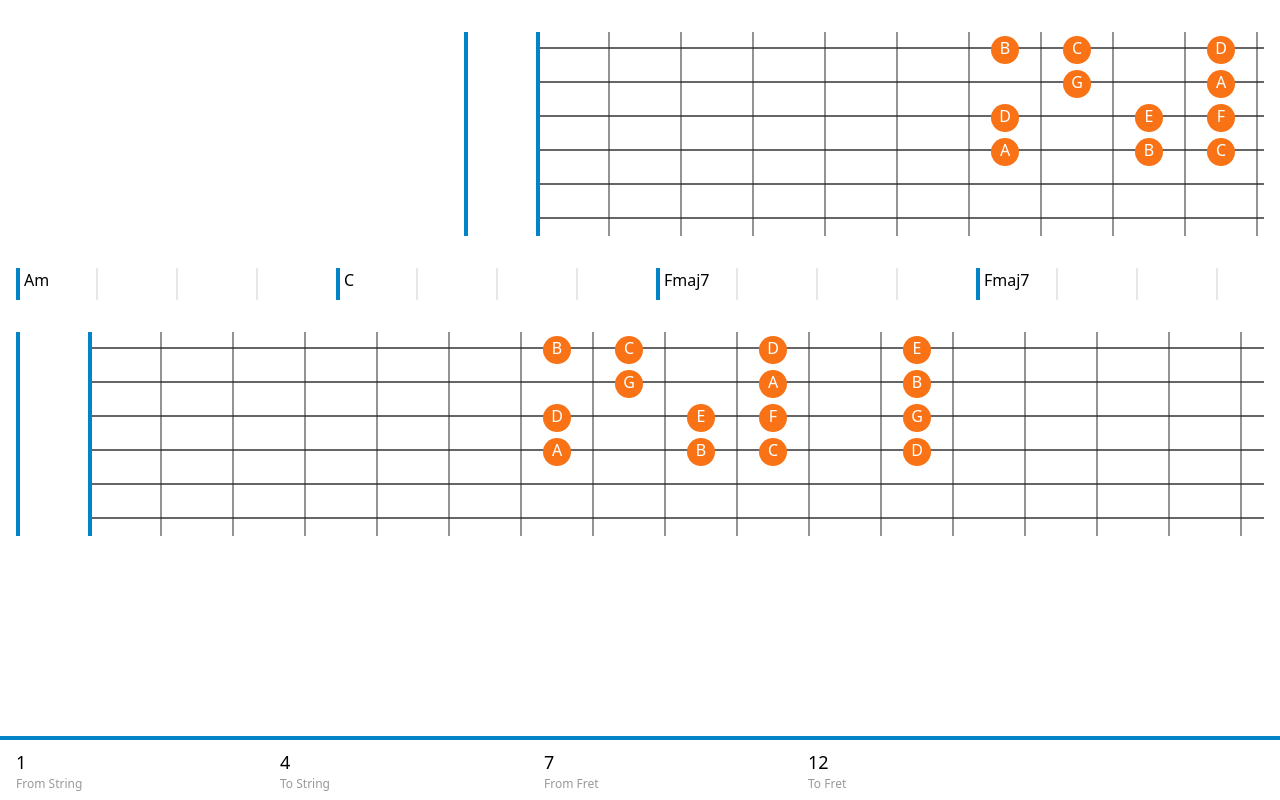
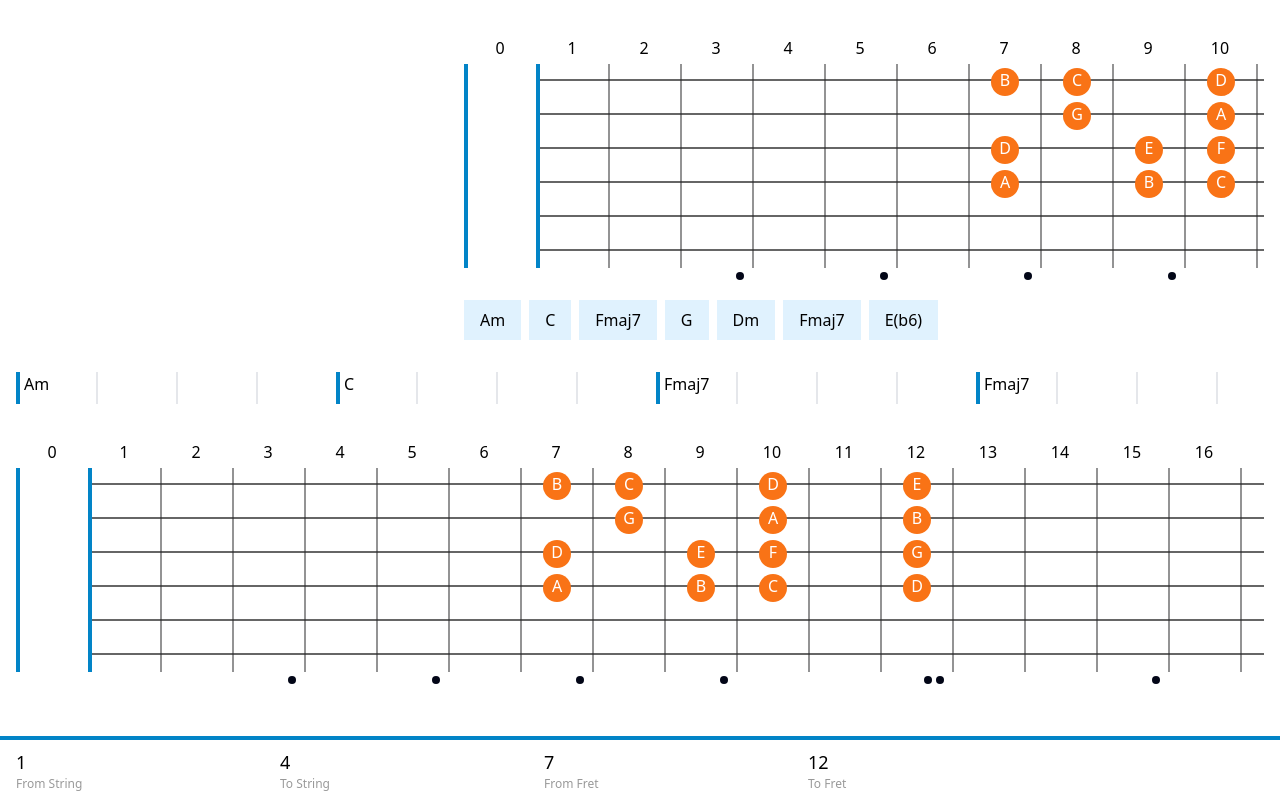
Before and after one commit to peterstarr08/fifth-guitar, a Next.js app: page /improviser in a window 1280 px wide. Built offline with nearby package versions, Linux system fonts and the light colour scheme.

Commit message:
added label and reference

```diff
--- /dev/null
+++ b/components/CustomRadioButton.js
@@ -0,0 +1,31 @@
+import { useState } from "react";
+
+function CustomButton({children,ID,isSelected, clickHandler}){
+    if(isSelected){
+        return (<div id={ID} onClick={clickHandler} className="text-white bg-sky-700 py-2 px-4 hover:cursor-pointer">{children}</div>);
+    }
+    return (<div id={ID} onClick={clickHandler} className="bg-sky-100 py-2 px-4 hover:cursor-pointer">{children}</div>)
+}
+
+export default function CustomRadioButton({ data, defaultValueID = -1, stateSetter = null }) {
+    const [currentState, setCurrentState] = useState(defaultValueID);
+    function handleClick(e){
+        let val = e.target.id;
+        if(val==currentState){
+            val = -1;
+        }
+        if(stateSetter!=null){
+            stateSetter(val);
+        }
+        setCurrentState(val);
+    }
+    return (
+        <>
+            <div className="flex flex-row gap-2 justify-start left-0 top-0">
+                {
+                    data.map((value)=><CustomButton key={value.id} ID={value.id} clickHandler={handleClick} isSelected={value.id==currentState}>{value.value}</CustomButton>)
+                }
+            </div>
+        </>
+    );
+}
--- a/components/Fretboard.js
+++ b/components/Fretboard.js
@@ -4,11 +4,11 @@ import { useRef } from "react";
 import { CHORD_FORMULA } from "@/data/constants";
 import ChordNote from "./Notes/ChordNote";
 
-function generateNote(note, isOpenFret = false, showEmpty=false, key) {
-    if(showEmpty){
+function generateNote(note, isOpenFret = false, showEmpty = false, key) {
+    if (showEmpty) {
         return <EmptyNote key={key} isOpenFret={isOpenFret}></EmptyNote>
     }
-    if(note["chordToneIndex"]){
+    if (note["chordToneIndex"]) {
         return <ChordNote key={key} isOpenFret={isOpenFret}>{note.name}</ChordNote>
     }
     if (note["isScaleTone"]) {
@@ -28,7 +28,7 @@ function generateNote(note, isOpenFret = false, showEmpty=false, key) {
     range: intArray(default whole scale) => The range of fretboard notes to be shown. In order, Highest String, Lowest String, Lowest Fret, Highest Fret
 
 */
-export default function Fretboard({ keyToShow, scaleToShow, chordToShow = null, chordNotesIncluded = [true, true, true, true, true], range=[0,5,0,25]}) {
+export default function Fretboard({ keyToShow, scaleToShow, chordToShow = null, chordNotesIncluded = [true, true, true, true, true], range = [0, 5, 0, 25] }) {
 
 
     const notesSharp = useRef(["A", "A#", "B", "C", "C#", "D", "D#", "E", "F", "F#", "G", "G#"]);
@@ -76,9 +76,9 @@ export default function Fretboard({ keyToShow, scaleToShow, chordToShow = null,
     var _chordsFormula = null; //null because chordToShow could be a null value
     const chord = [];
     if (chordToShow != null) {//checks if it's not null
-        let _chordKey = chordToShow.slice(0,1);
-        _chordsFormula =CHORD_FORMULA[chordToShow.slice(1)];
-        for (let i = 0; i < _chordsFormula.length; i++){//loops over chord formula
+        let _chordKey = chordToShow.slice(0, 1);
+        _chordsFormula = CHORD_FORMULA[chordToShow.slice(1)];
+        for (let i = 0; i < _chordsFormula.length; i++) {//loops over chord formula
             if (chordNotesIncluded[i]) {    //only include if the chordNotesIncluded array contains true for that particular note.
                 chord.push(noteIncrementer(_chordKey, _chordsFormula[i]));  //increment the key by chord formula and push it into chord notes array.
             }
@@ -103,7 +103,7 @@ export default function Fretboard({ keyToShow, scaleToShow, chordToShow = null,
                     {   //self explanatory
                         "name": openNote,
                         "octave": openOctave,
-                        "chordToneIndex": chord.indexOf(openNote)>=0,
+                        "chordToneIndex": chord.indexOf(openNote) >= 0,
                         "isScaleTone": scale.indexOf(openNote) >= 0,
                     }
                 );
@@ -118,7 +118,7 @@ export default function Fretboard({ keyToShow, scaleToShow, chordToShow = null,
                 {   //self exaplanatory
                     "name": nextNote,
                     "octave": openOctave,
-                    "chordToneIndex": chord.indexOf(nextNote)>=0,
+                    "chordToneIndex": chord.indexOf(nextNote) >= 0,
                     "isScaleTone": scale.indexOf(nextNote) >= 0,
 
                 }
@@ -138,15 +138,15 @@ export default function Fretboard({ keyToShow, scaleToShow, chordToShow = null,
         const perStringPlaceHolder = []; //div holder for each frets
         for (let j = 0; j < matrix[i].length; j++) {
             if (j == 0) {//use openNotePlaceHolder
-                openNotesPlaceholder.push(generateNote(matrix[i][j], true, ((i<range[0]||i>range[1]||j<range[2]||j>range[3])?true:false), "n"+i+j));
+                openNotesPlaceholder.push(generateNote(matrix[i][j], true, ((i < range[0] || i > range[1] || j < range[2] || j > range[3]) ? true : false), "n" + i + j));
                 continue;
             }
             //Use perStringPlaceholder
             if (j == 1) {
-                perStringPlaceHolder.push(generateNote(matrix[i][j], true, ((i<range[0]||i>range[1]||j<range[2]||j>range[3])?true:false), "n"+i+j));
+                perStringPlaceHolder.push(generateNote(matrix[i][j], true, ((i < range[0] || i > range[1] || j < range[2] || j > range[3]) ? true : false), "n" + i + j));
                 continue;
             }
-            perStringPlaceHolder.push(generateNote(matrix[i][j], false,((i<range[0]||i>range[1]||j<range[2]||j>range[3])?true:false), "n"+i+j));
+            perStringPlaceHolder.push(generateNote(matrix[i][j], false, ((i < range[0] || i > range[1] || j < range[2] || j > range[3]) ? true : false), "n" + i + j));
         }
         fretNotesPlaceholder.push( //div holder for each string
             <div className="relative">
@@ -155,7 +155,16 @@ export default function Fretboard({ keyToShow, scaleToShow, chordToShow = null,
         );
     }
 
+    const label = [];
+    for (let i = 0; i <= 24; i++) {
+        label.push(i);
+    }
     return (
+        <>
+            <main className="flex flex-col justify-start">
+                <section className="flex flex-row self-baseline">
+                    {label.map((label, index) => <div key={index} className="w-[72px] h-fit py-1 text-center">{label}</div>)}
+                </section>
                 <section className="flex flex-row justify-start">
                     <div className="flex flex-col">
                         {openNotesPlaceholder}
@@ -164,6 +173,29 @@ export default function Fretboard({ keyToShow, scaleToShow, chordToShow = null,
                         {fretNotesPlaceholder}
                     </div>
                 </section>
+                <section className="flex flex-row self-baseline">
+                    {label.map((label,index) => {
+                        if (label == 3 || label == 5 || label == 7 || label == 9 || label == 15 || label == 17 || label == 19 || label == 21) {
+                            return (
+                                <div key={index} className="w-[72px] h-fit py-1 flex flex-row justify-end pr-2">
+                                    <div className="w-2 h-2 rounded-full bg-slate-950"></div>
+                                </div>
+                            );
+                        }
+                        else if (label == 12 || label == 24) {
+                            return (
+                                <div key={index} className="w-[72px] h-fit py-1 flex flex-row gap-1 justify-end pr-2">
+                                <div className="w-2 h-2 rounded-full bg-slate-950"></div>
+                                <div className="w-2 h-2 rounded-full bg-slate-950"></div>
+                                </div>
+                            );
+                        }
+
+                        return (<div key={index} className="w-[72px] h-fit py-1 text-center"></div>);
+                    })}
+                </section>
+            </main>
+        </>
     );
 
 }
--- a/components/Improviser/Beat.js
+++ b/components/Improviser/Beat.js
@@ -1,17 +1,17 @@
 function generateNote(id, chord, highlighted, accented, clickHandler){
     if(highlighted){
         if(accented){
-            return <div  id={"ab"} className=" z-20 border-l-4 border-l-sky-600 bg-slate-200 w-20 h-8 pl-1 hover:bg-slate-300" onClick={clickHandler}>{chord}</div>
+            return <div  id={"ab"} className="  border-l-4 border-l-sky-600 bg-slate-200 w-20 h-8 pl-1 hover:bg-slate-300" onClick={clickHandler}>{chord}</div>
         }
 
-        return <div id={"ab"} className=" z-20 border-l-2 border-b-neutral-400 bg-slate-200 w-20 h-8 pl-1 hover:bg-slate-300" onClick={clickHandler}>{chord}</div>
+        return <div id={"ab"} className="border-l-2 border-b-neutral-400 bg-slate-200 w-20 h-8 pl-1 hover:bg-slate-300" onClick={clickHandler}>{chord}</div>
     }
 
     if(accented){
-        return <div  id={id} className=" z-20 border-l-4 border-l-sky-600  w-20 h-8 pl-1 hover:bg-slate-300" onClick={clickHandler}>{chord}</div>
+        return <div  id={id} className=" border-l-4 border-l-sky-600  w-20 h-8 pl-1 hover:bg-slate-300" onClick={clickHandler}>{chord}</div>
     }
 
-    return <div id={id} className=" z-20 border-l-2 border-b-neutral-400  w-20 h-8 pl-1 hover:bg-slate-300" onClick={clickHandler}>{chord}</div>
+    return <div id={id} className=" border-l-2 border-b-neutral-400  w-20 h-8 pl-1 hover:bg-slate-300" onClick={clickHandler}>{chord}</div>
 
 }
 
--- /dev/null
+++ b/components/Improviser/Reference.js
@@ -0,0 +1,35 @@
+import { useRef, useState } from "react";
+import CustomRadioButton from "../CustomRadioButton";
+import Fretboard from "../Fretboard";
+import { CHORD_LIBRARY } from "@/data/constants";
+export default function Reference({keyToShow, scaleToShow, range, metaData}){
+
+    const [currentChord, setCurrentChord] = useState(null);
+
+
+    function handleStateSetter(val){
+        if(val<0){
+            setCurrentChord(null);
+            return;
+        }
+        setCurrentChord(metaData[3][val]);
+    }
+
+    const data = useRef(
+      metaData[3].map(
+        (val, index)=>{
+            return ({
+                id: index,
+                value:val.slice(0,1)+CHORD_LIBRARY[val.slice(1)],
+            });
+        }
+      )
+    );
+
+    return(
+        <>
+            <Fretboard keyToShow={"A"} scaleToShow={"minor"} chordToShow={currentChord} range={range}></Fretboard>
+            <CustomRadioButton data={data.current} stateSetter={handleStateSetter}></CustomRadioButton>
+        </>
+    );
+}
--- a/pages/improviser/index.js
+++ b/pages/improviser/index.js
@@ -1,5 +1,6 @@
 import Fretboard from "@/components/Fretboard";
 import Controller from "@/components/Improviser/Controller";
+import Reference from "@/components/Improviser/Reference";
 import Timeline from "@/components/Improviser/Timeline";
 import Player from "@/components/Player";
 
@@ -66,7 +67,7 @@ export default function Improviser() {
 
 
     ];// temporary holder for data, m-Minor M-major, 7-major7, &-minor7, s-flat6
-    const metaData = [117, 4, -0.2];
+    const metaData = [117, 4, -0.2, ["Am","CM","F7","GM","Dm","F7","Es"]];
     const [currentTime, setCurrentTime] = useState(0); //time keeper for player
     const [currentBeat, setCurrentBeat] = useState(0);
     const [isPlaying, setIsPlaying] = useState(false);
@@ -110,7 +111,7 @@ export default function Improviser() {
     return (
         <>
             <Controller range={rangePicker} rangeHandler={rangeHandler}></Controller>
-            <main className="mx-4 sm::mx-36 ">
+            <main className="mx-4 ">
 
                 <div className="max-w- m-auto">
                     <section className='grid grid-cols-12 my-8'>
@@ -119,7 +120,7 @@ export default function Improviser() {
                         </div>
                         <div className='col-span-8 overflow-auto  ml-8'>
                             <section className="flex flex-col gap-4">
-                                <Fretboard keyToShow={"A"} scaleToShow={"minor"} range={rangePicker}></Fretboard>
+                                <Reference keyToShow={"A"} scaleToShow={"minor"} range={rangePicker} metaData={metaData}></Reference>
                             </section>
                         </div>
                     </section>
@@ -134,6 +135,7 @@ export default function Improviser() {
                     </div>
                 </div>
             </main>
+
         </>
     );
 }
```
Lines whose indentation alone changed are shown as unchanged.
